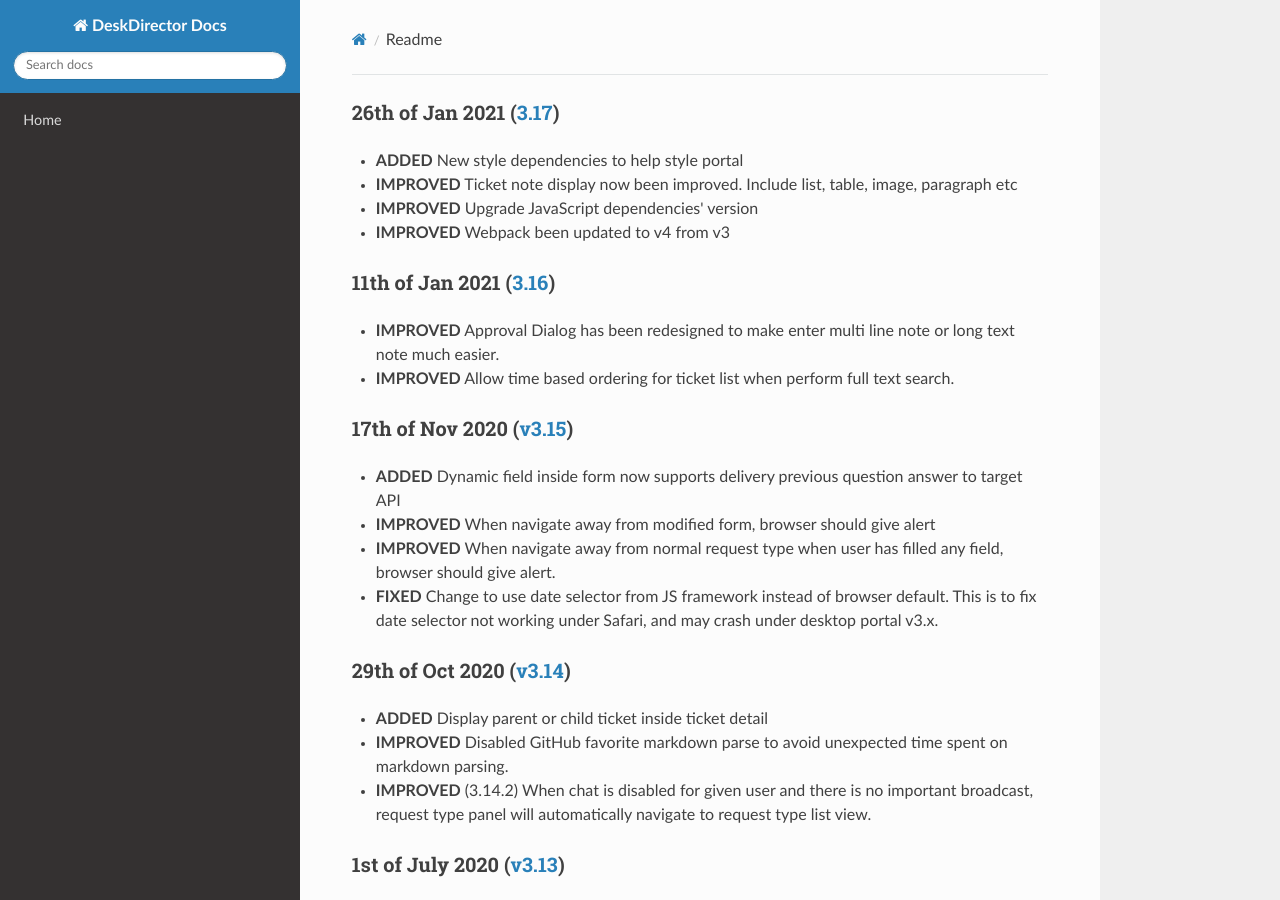
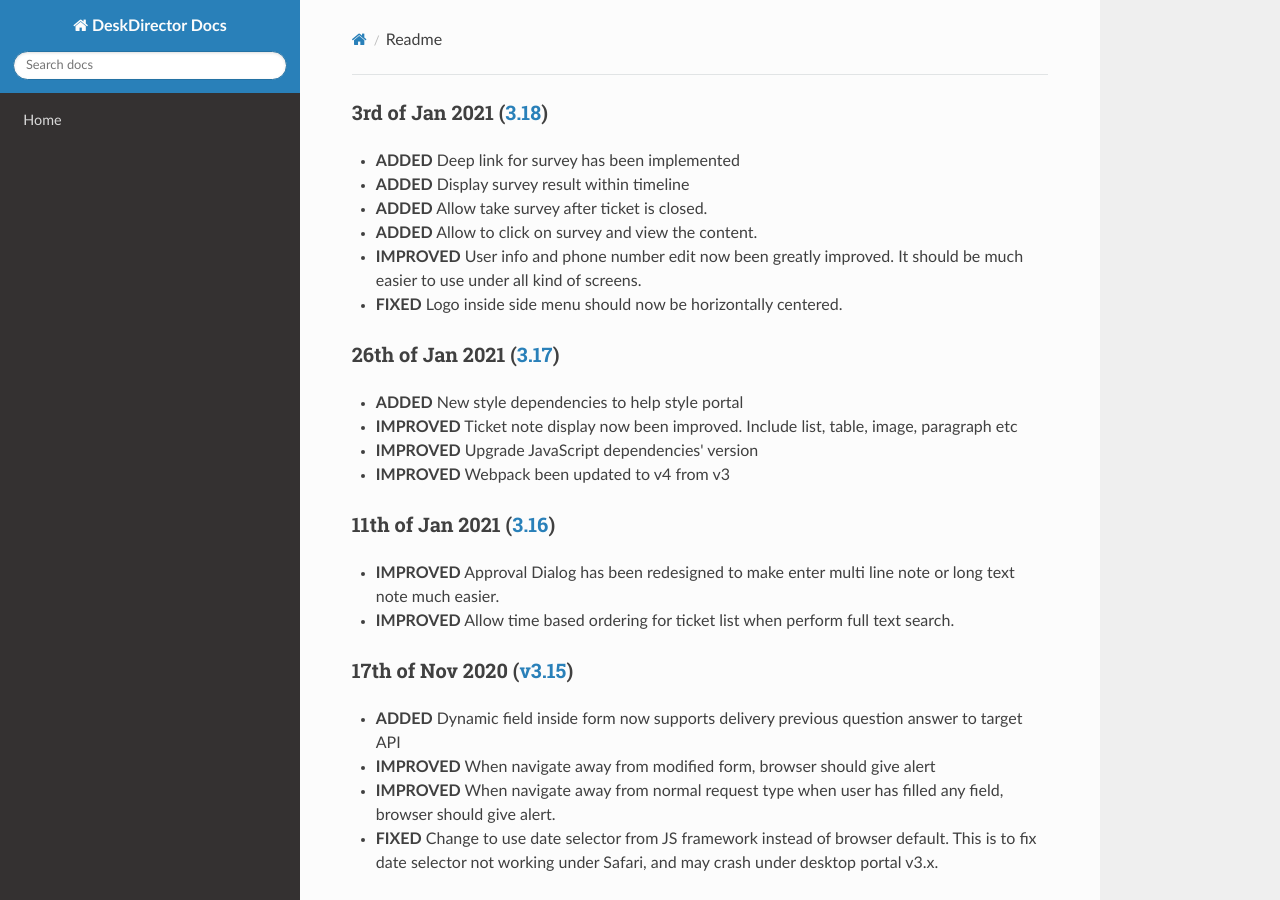
Before and after one commit to DeskDirector/docs, an MkDocs documentation site: the page built from docs/_release/portal/readme.md, in a window 1280 px wide and 900 px high. Built offline with MkDocs 1.6.1, drawn with Linux system fonts in a browser that asks for light colours; nearby versions of some CDN libraries; old or Windows-style settings are respelled for this version of MkDocs.

Commit message:
Update readme.md

```diff
--- a/docs/_release/portal/readme.md
+++ b/docs/_release/portal/readme.md
@@ -1,3 +1,11 @@
+### 3rd of Jan 2021 ([3.18](v3.18))
+- **ADDED** Deep link for survey has been implemented
+- **ADDED** Display survey result within timeline
+- **ADDED** Allow take survey after ticket is closed.
+- **ADDED** Allow to click on survey and view the content.
+- **IMPROVED** User info and phone number edit now been greatly improved. It should be much easier to use under all kind of screens.
+- **FIXED** Logo inside side menu should now be horizontally centered.
+
 ### 26th of Jan 2021 ([3.17](v3.17))
 - **ADDED** New style dependencies to help style portal
 - **IMPROVED** Ticket note display now been improved. Include list, table, image, paragraph etc
```
